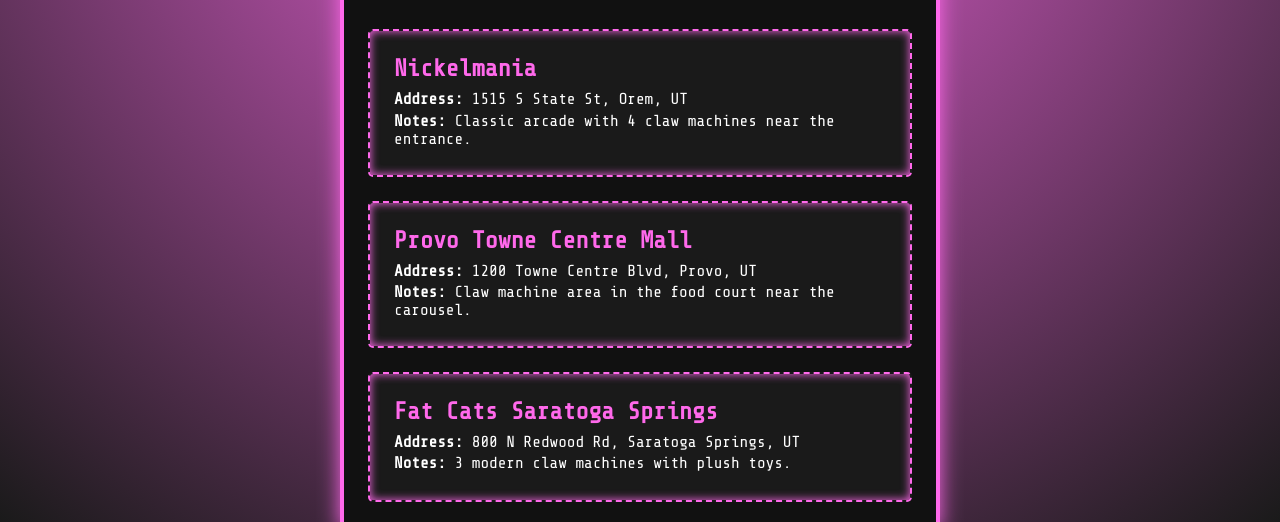
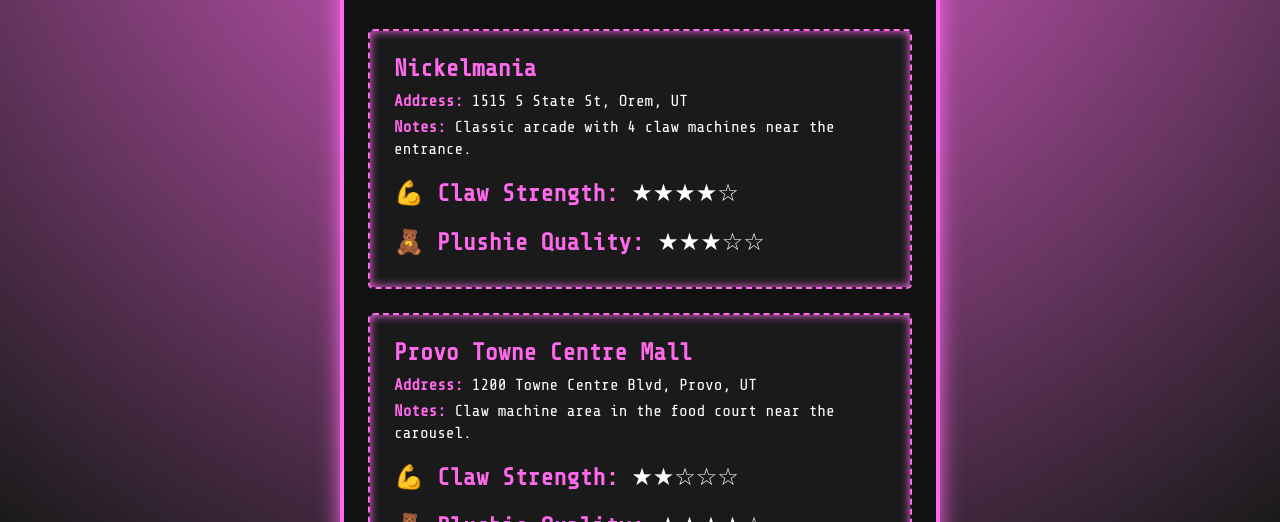
Before and after one commit to angiejtaylor/claw, a plain HTML site: page index.html in a window 1280 px wide. Shown: the part 278-800 px from the top of the page. Drawn offline with nearby package versions, Linux system fonts and the light colour scheme.

Commit message:
add ratings

```diff
--- a/claw-machines.json
+++ b/claw-machines.json
@@ -2,16 +2,22 @@
   {
     "name": "Nickelmania",
     "address": "1515 S State St, Orem, UT",
-    "notes": "Classic arcade with 4 claw machines near the entrance."
+    "notes": "Classic arcade with 4 claw machines near the entrance.",
+    "clawStrength": 4,
+    "plushieQuality": 3
   },
   {
     "name": "Provo Towne Centre Mall",
     "address": "1200 Towne Centre Blvd, Provo, UT",
-    "notes": "Claw machine area in the food court near the carousel."
+    "notes": "Claw machine area in the food court near the carousel.",
+    "clawStrength": 2,
+    "plushieQuality": 4
   },
   {
     "name": "Fat Cats Saratoga Springs",
     "address": "800 N Redwood Rd, Saratoga Springs, UT",
-    "notes": "3 modern claw machines with plush toys."
+    "notes": "3 modern claw machines with plush toys.",
+    "clawStrength": 5,
+    "plushieQuality": 5
   }
 ]
--- a/script.js
+++ b/script.js
@@ -9,6 +9,10 @@
         <h2>${machine.name}</h2>
         <p><strong>Address:</strong> ${machine.address}</p>
         <p><strong>Notes:</strong> ${machine.notes}</p>
+        <div class="ratings">
+          <p><strong>💪 Claw Strength:</strong> ${'★'.repeat(machine.clawStrength)}${'☆'.repeat(5 - machine.clawStrength)}</p>
+          <p><strong>🧸 Plushie Quality:</strong> ${'★'.repeat(machine.plushieQuality)}${'☆'.repeat(5 - machine.plushieQuality)}</p>
+        </div>
       `;
       machineList.appendChild(div);
     });
--- a/styles.css
+++ b/styles.css
@@ -113,3 +113,21 @@
     font-size: 0.9rem;
   }
 }
+
+.machine p strong {
+  color: #ff69eb;
+}
+
+.machine p {
+  font-size: 1rem;
+  line-height: 1.4;
+}
+
+.ratings p {
+  font-size: 1.5rem;
+  margin-top: 1rem;
+}
+
+.ratings strong {
+  color: #ff69eb;
+}
```
